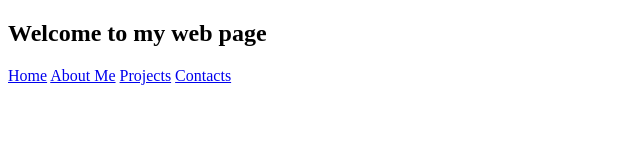
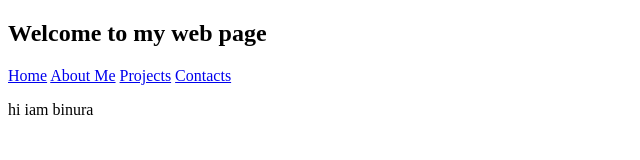
Before and after one commit to Geemal-new/OBlog, a plain HTML site: page index.html in a window 1280 px wide. Shown: the whole page, without its empty margins (0-640 px from the left). Drawn offline with Linux system fonts and the light colour scheme.

Commit message:
Update index.html

```diff
--- a/index.html
+++ b/index.html
@@ -13,5 +13,6 @@
         <a href="#contact">Projects</a>
         <a href="#about">Contacts</a>
       </div>
+      <p>hi iam binura</p>
 </body>
 </html>
```
